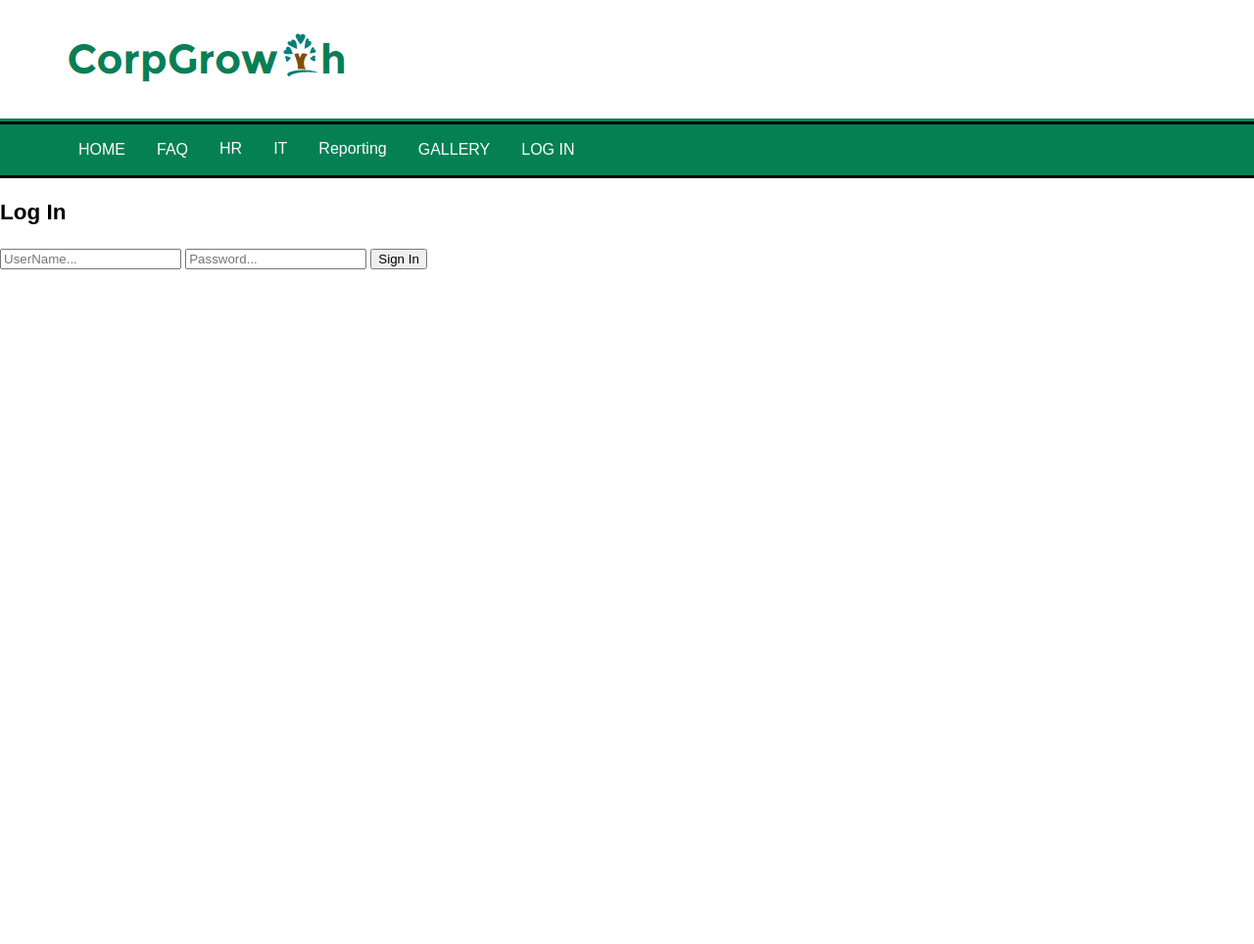
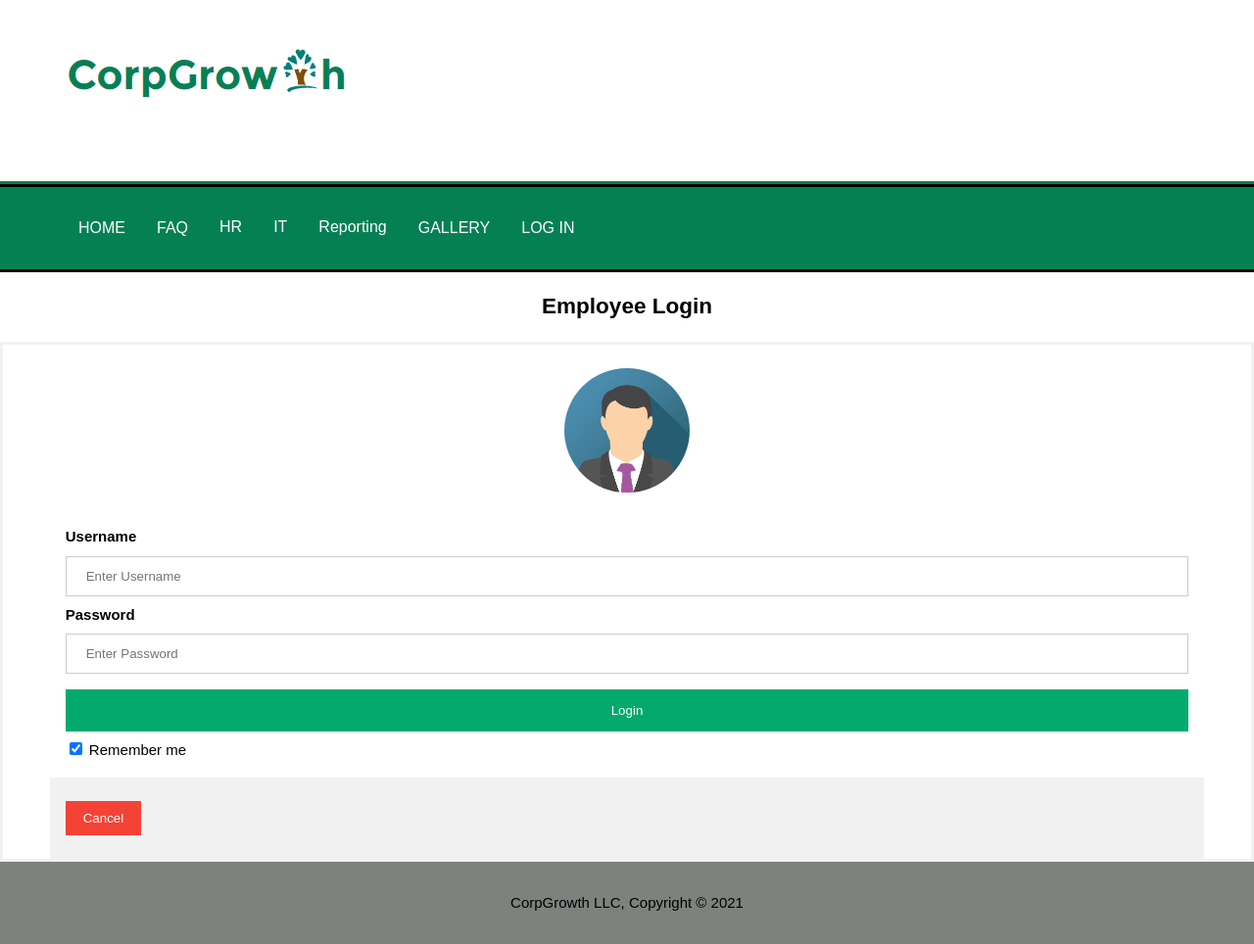
Before and after one commit to mharkins2/COM-430, a PHP site: page /Login.php in a window 1280 px wide. Shown: the whole page at 98% size. Before the commit the page ends 275 px from the top, so only its background shows below. Run offline with PHP 8.4, Linux system fonts and the light colour scheme.

Commit message:
Adjusted Login page and applied CSS to the page. Added margins to User Creation Page

```diff
--- a/Login.php
+++ b/Login.php
@@ -1,20 +1,105 @@
 <?php
-      include_once 'header.php' ;
-  ?>
+    session_start();
+?>
+<!DOCTYPE html>
+<html lang="en" dir="ltr">
+  <head>
+    <meta charset="utf-8">
+    <meta name="viewport" content="width=device-width">
+    <meta name="description" content="CorpGrowth Company Portal for Internal Employee Access">
+    <meta name="author" content="Matthew Harkins & Durelle Maynard">
+    <title>CorpGrowth Portal | Home</title>
+    <link rel="stylesheet" href="./css/style.css">
+	<link rel="stylesheet" href="./css/login.css">
+
+  </head>
+  <body>
+    <header>
+      <div class="container">
+        <div id="logo">
+          <a href="index.php"><img src="./img/CorpGrowth.png" alt="CorpGrowth Logo"></a>
+        </div>
+
+      <div class="container">
+
+      </div>
+    </header>
+    <nav>
+      <div class="container">
+        <div class="navbar">
+          <a href="index.php">Home</a>
+
+          <a href="faq.php">FAQ</a>
+          <div class="dropdown">
+            <button class="dropbtn">HR
+              <i class="fa fa-caret-down"></i>
+            </button>
+            <div class="dropdown-content">
+              <a href="#">User</a>
+              <a href="#">Admin</a>
+            </div>
+          </div>
+          <div class="dropdown">
+            <button class="dropbtn">IT
+              <i class="fa fa-caret-down"></i>
+            </button>
+            <div class="dropdown-content">
+              <a href="openrequests.php">Open Request</a>
+              <a href="catalog.php">Catalog</a>
+              <a href="support-view.php">Support View</a>
+            </div>
+          </div>
+          <div class="dropdown">
+            <button class="dropbtn">Reporting
+              <i class="fa fa-caret-down"></i>
+            </button>
+            <div class="dropdown-content">
+              <a href="user-report.php">Reports</a>
+              <a href="report-creator.php">Report Creator</a>
+            </div>
+          </div>
+          <a href="gallery.php">Gallery</a>
+        <a href="login.php">Log In</a>
+
+        </div>
+      </div>
+    </nav>
+    <?php
+    if (isset($_SESSION["EmployeeID"])) {
+      echo "<li><a href='profile.php' >Employee Profile Page</a></li>" ;
+      echo "<li><a href='logout.php' >Logout</a></li>" ;
+    }
+     ?>
 
 
 
-<section class = "login-form">
-  <h2> Log In</h2>
-  <div class = "login-form-form">
-  <form action="includes/login.inc.php"  method="post">
-    <input type="text" name="username" placeholder="UserName...">
-    <input type="password" name="Password" placeholder="Password..." autocomplete="off">
+<h2>Employee Login</h2>
 
-  <button type="Submit" name="Submit">Sign In</button>
+<form action="../includes/login.inc.php" method="post">
+  <div class="imgcontainer">
+    <img src="../img/avatar.png" alt="Avatar" class="avatar">
+  </div>
 
-  </form>
-</div>
+  <div class="container">
+    <label for="uname"><b>Username</b></label>
+    <input type="text" placeholder="Enter Username" name="uname" required>
+
+    <label for="psw"><b>Password</b></label>
+    <input type="password" placeholder="Enter Password" name="psw" required>
+
+    <button type="submit">Login</button>
+    <label>
+      <input type="checkbox" checked="checked" name="remember"> Remember me
+    </label>
+  </div>
+
+  <div class="container" style="background-color:#f1f1f1">
+    <button type="button" class="cancelbtn">Cancel</button>
+
+  </div>
+</form>
+
+
 <?php
 if (isset($_GET["error"]))
 {
@@ -29,6 +114,11 @@ if (isset($_GET["error"]))
   }
 }
  ?>
-</section>
+
+ 		<footer>
+			<div class="container">
+				<p id="copyright">CorpGrowth LLC, Copyright &copy; 2021</p>
+			</div>
+		</footer>
   </body>
 </html>
--- /dev/null
+++ b/css/login.css
@@ -0,0 +1,65 @@
+body {font-family: Arial, Helvetica, sans-serif;}
+form {border: 3px solid #f1f1f1;}
+
+input[type=text], input[type=password] {
+  width: 100%;
+  padding: 12px 20px;
+  margin: 8px 0;
+  display: inline-block;
+  border: 1px solid #ccc;
+  box-sizing: border-box;
+}
+
+button {
+  background-color: #04AA6D;
+  color: white;
+  padding: 14px 20px;
+  margin: 8px 0;
+  border: none;
+  cursor: pointer;
+  width: 100%;
+}
+
+button:hover {
+  opacity: 0.8;
+}
+
+.cancelbtn {
+  width: auto;
+  padding: 10px 18px;
+  background-color: #f44336;
+}
+
+body h2{
+	text-align: center;
+}
+
+.imgcontainer {
+  text-align: center;
+  margin: 24px 0 12px 0;
+}
+
+img.avatar {
+  width: 10%;
+  border-radius: 50%;
+}
+
+.container {
+  padding: 16px;
+}
+
+span.psw {
+  float: right;
+  padding-top: 16px;
+}
+
+/* Change styles for span and cancel button on extra small screens */
+@media screen and (max-width: 300px) {
+  span.psw {
+     display: block;
+     float: none;
+  }
+  .cancelbtn {
+     width: 100%;
+  }
+}
--- a/css/style.css
+++ b/css/style.css
@@ -251,3 +251,8 @@ div.desc {
 #row2{
   display: flex;
 }
+
+/* Create User Form */
+.createuser-form{
+	margin: 30px;
+}
--- a/user-report.php
+++ b/user-report.php
@@ -63,8 +63,7 @@
           </div>
           <a href="gallery.php">Gallery</a>
 
-		  <a href="createuser.php">Create User</a>
-          <a href="login.php">Log In</a>
+
 
         </div>
       </div>
```
Also changed, not shown: faq.php (+8 -0 lines), img/avatar.png (added).
